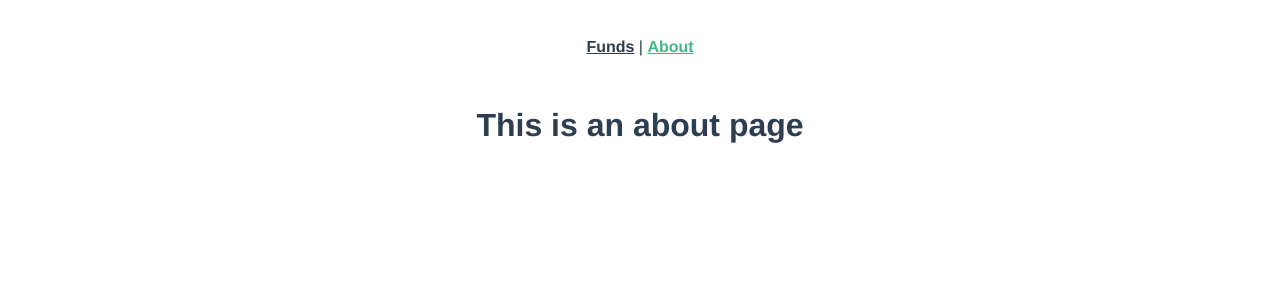
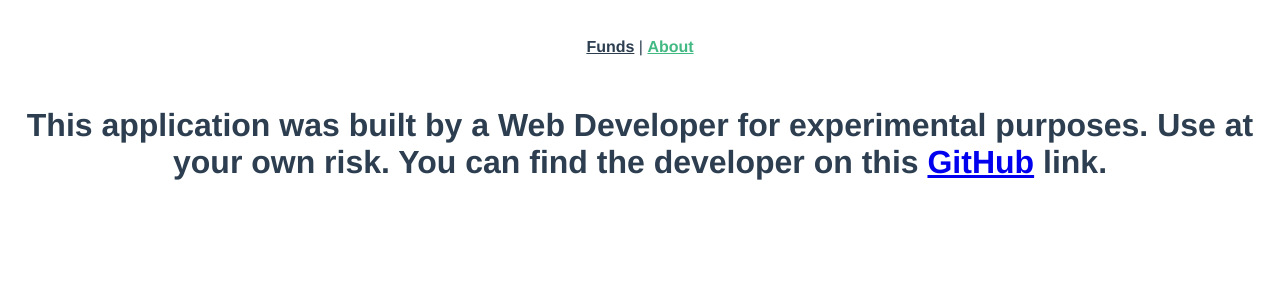
Before and after one commit to eng-gira/funds-manager, a Vue app: page /about in a window 1280 px wide. Shown: the top 300 px of the page. Built offline with nearby package versions, Linux system fonts and the light colour scheme.

Commit message:
Minor updates to About and Readme

```diff
--- a/src/views/AboutView.vue
+++ b/src/views/AboutView.vue
@@ -1,5 +1,9 @@
+<!-- eslint-disable prettier/prettier -->
 <template>
   <div class="about">
-    <h1>This is an about page</h1>
+    <h1>
+      This application was built by a Web Developer for experimental purposes. Use at your own risk.
+      You can find the developer on this <a href="https://github.com/eng-gira" target="_blank">GitHub</a> link.
+    </h1>
   </div>
 </template>
```
Also changed, not shown: 1 other file (tests, documents, lock files or other folders).
